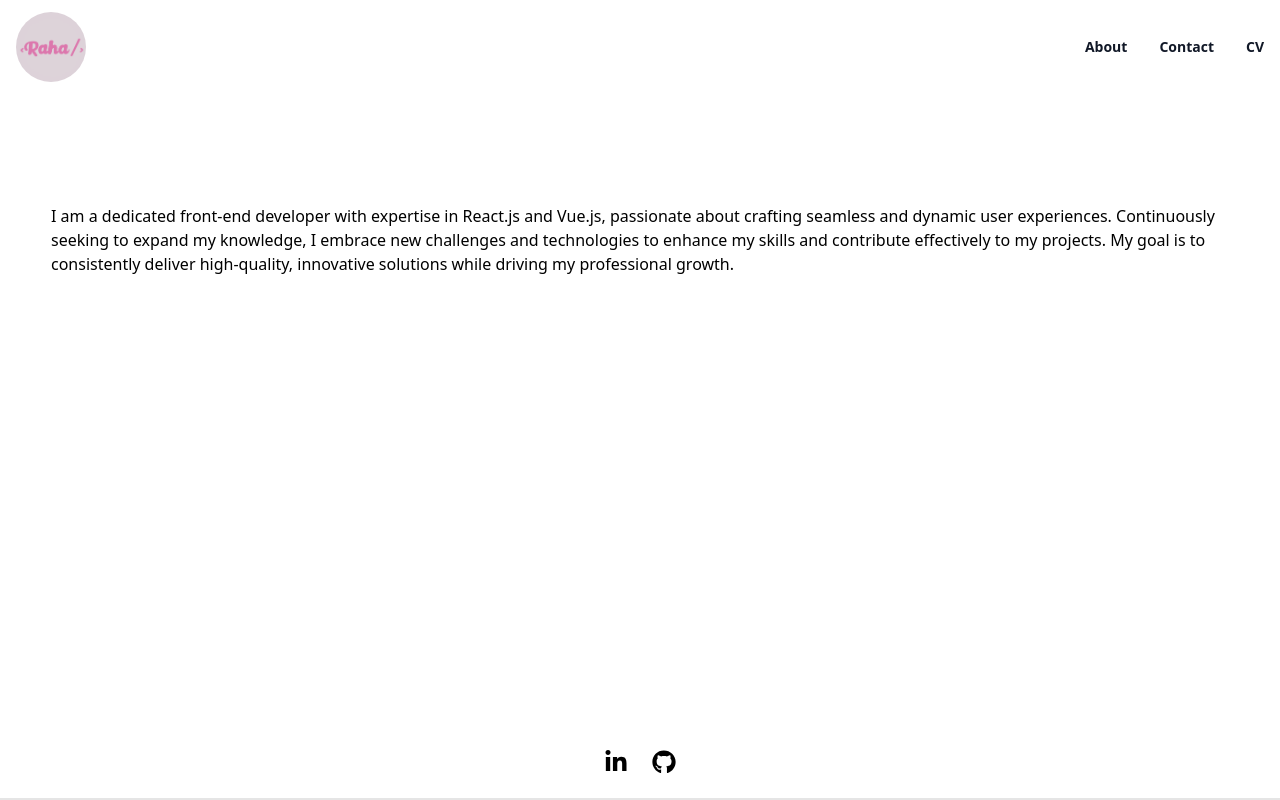
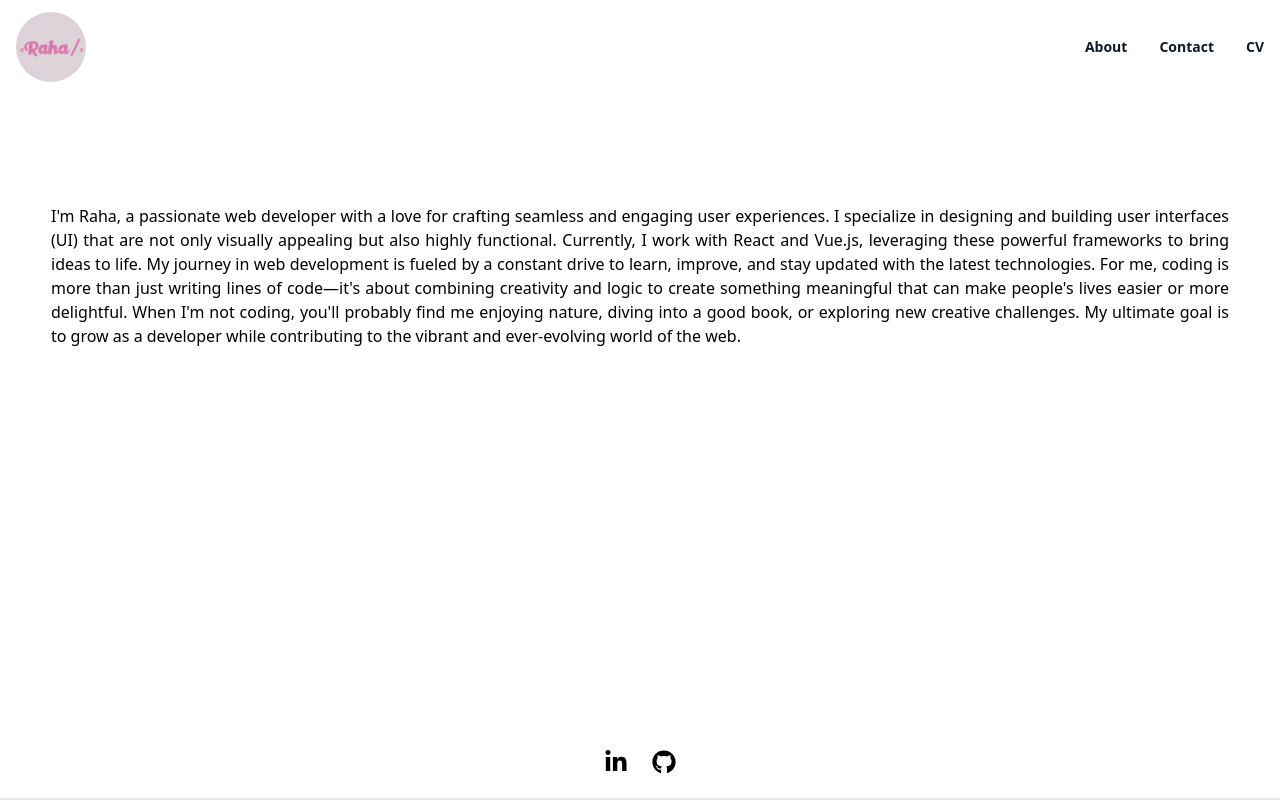
Before and after one commit to Raha7325/my-portfolio-next, a Next.js app: page /about in a window 1280 px wide. Built offline with nearby package versions, Linux system fonts and the light colour scheme.

Commit message:
update about content

```diff
--- a/src/pages/about.jsx
+++ b/src/pages/about.jsx
@@ -1,17 +1,13 @@
 const About = () => {
     return (
-        <h1 className="mt-[94px] mx-[35px]">
-            I am a dedicated front-end developer with
-            expertise in React.js and Vue.js,
-            passionate about crafting seamless and
-            dynamic user experiences. Continuously
-            seeking to expand my knowledge, I
-            embrace new challenges and
-            technologies to enhance my skills and
-            contribute effectively to my projects. My
-            goal is to consistently deliver high-quality,
-            innovative solutions while driving my
-            professional growth.
+        <h1 className="mt-[94px] mx-[35px] text-justify">
+            I'm Raha, a passionate web developer with a love for crafting seamless and engaging user experiences.
+
+            I specialize in designing and building user interfaces (UI) that are not only visually appealing but also highly functional. Currently, I work with React and Vue.js, leveraging these powerful frameworks to bring ideas to life. My journey in web development is fueled by a constant drive to learn, improve, and stay updated with the latest technologies.
+
+            For me, coding is more than just writing lines of code—it's about combining creativity and logic to create something meaningful that can make people's lives easier or more delightful.
+
+            When I'm not coding, you'll probably find me enjoying nature, diving into a good book, or exploring new creative challenges. My ultimate goal is to grow as a developer while contributing to the vibrant and ever-evolving world of the web.
         </h1>
     )
 }
```
